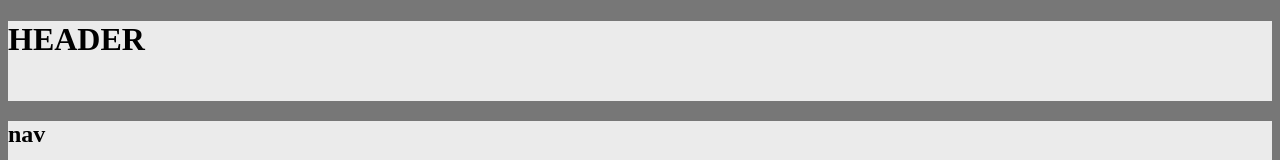
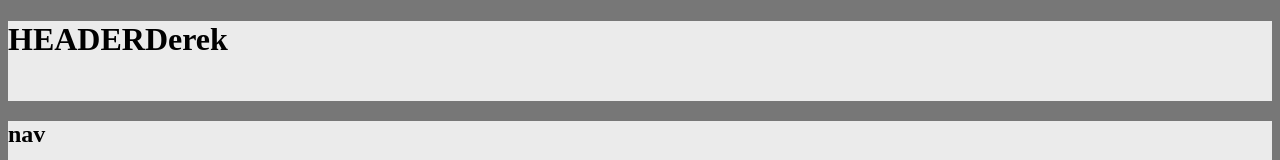
Before and after one commit to mirerivas/Wireframe, a plain HTML site: page index.html in a window 1280 px wide. Shown: the top 160 px of the page. Drawn offline with Linux system fonts and the light colour scheme.

Commit message:
sample change

```diff
--- a/index.html
+++ b/index.html
@@ -9,7 +9,7 @@
 
 <body>
 <header>
-	<h1>HEADER</h1>
+	<h1>HEADERDerek</h1>
 </header>
 <nav>
 	<h2>nav</h2>
```
